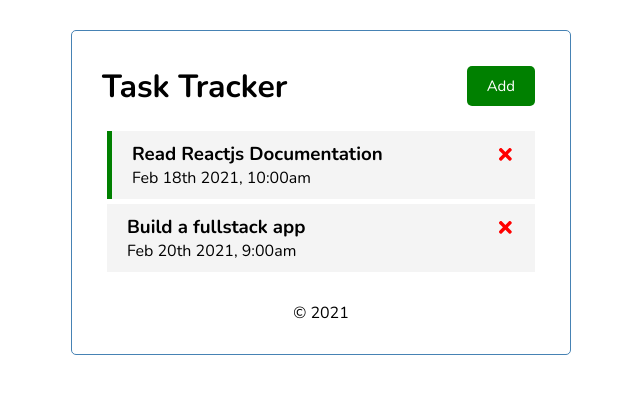
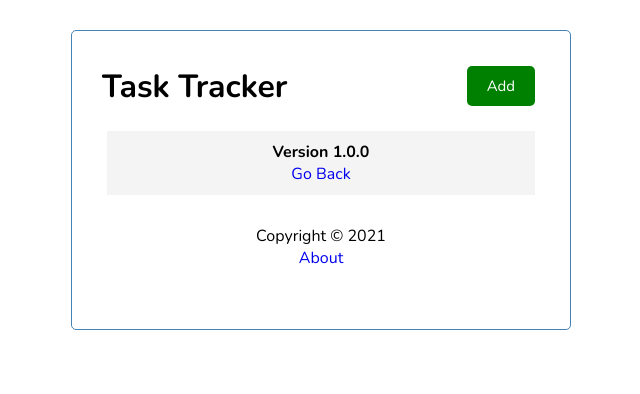
Before and after one commit to femmor/react-task-project, a React (Create React App) app: page /about in a window 1280 px wide. Shown: the top 394 px of the page, without its empty margins (319-959 px from the left). Built offline with nearby package versions, Linux system fonts and the light colour scheme; data requests are answered from the project's data file.

Commit message:
Added react routing

```diff
--- a/db.json
+++ b/db.json
@@ -1,15 +1,9 @@
 {
   "tasks": [
     {
-      "text": "Read Reactjs Documentation",
-      "day": "Feb 18th 2021, 10:00am",
-      "reminder": true,
-      "id": 1
-    },
-    {
       "text": "Build a fullstack app",
       "day": "Feb 20th 2021, 9:00am",
-      "reminder": false,
+      "reminder": true,
       "id": 2
     }
   ]
--- a/src/App.js
+++ b/src/App.js
@@ -1,4 +1,6 @@
 import { useState, useEffect } from "react";
+import {BrowserRouter as Router, Route} from 'react-router-dom'
+import About from "./components/About";
 import AddTask from "./components/AddTask";
 import Footer from "./components/Footer";
 import Header from "./components/Header";
@@ -85,8 +87,12 @@ const App = () => {
   }
 
   return (
+    <Router>
       <div className="container">
         <Header onAdd={() => setShowAddTask(!showAddTask)} showAdd={showAddTask}/>
+
+        <Route path="/" exact render={() => (
+          <>
             {
             showAddTask && <AddTask onAdd={addTask}/>
             }
@@ -95,8 +101,12 @@ const App = () => {
               <Tasks tasks={tasks} onDelete={deleteTask} onToggle={toggleReminder}/> :
               <div className="no-task">No task to display</div>
             }
+          </>
+        )}/>
+        <Route path="/about" component={About}/>
         <Footer/>
       </div>
+    </Router>
   );
 }
 
--- /dev/null
+++ b/src/components/About.js
@@ -0,0 +1,13 @@
+import React from 'react'
+import { Link } from "react-router-dom"
+
+const About = () => {
+  return (
+    <div className="about-container">
+      <h4>Version 1.0.0</h4>
+      <Link to="/">Go Back</Link>
+    </div>
+  )
+}
+
+export default About
--- a/src/components/Footer.js
+++ b/src/components/Footer.js
@@ -1,4 +1,5 @@
 import React from 'react'
+import { Link } from "react-router-dom"
 
 const Footer = () => {
   const date = new Date()
@@ -6,7 +7,8 @@ const Footer = () => {
   return (
     <>
       <footer>
-        <p>&copy; {year}</p>
+        <p>Copyright &copy; {year}</p>
+        <Link to="/about">About</Link>
       </footer>
     </>
   )
--- a/src/index.css
+++ b/src/index.css
@@ -4,6 +4,8 @@
   box-sizing: border-box;
   margin: 0;
   padding: 0;
+  text-decoration: none;
+  outline: none;
 }
 
 body {
@@ -120,6 +122,17 @@ input[type='checkbox'] {
   height: 20px;
 }
 
+.about-container {
+  background: #f4f4f4;
+  margin: 5px;
+  padding: 10px 20px;
+  text-align: center;
+}
+
+.about-container a {
+  text-decoration: none;
+}
+
 footer {
   margin-top: 30px;
   text-align: center;
```
Lines whose indentation alone changed are shown as unchanged.
